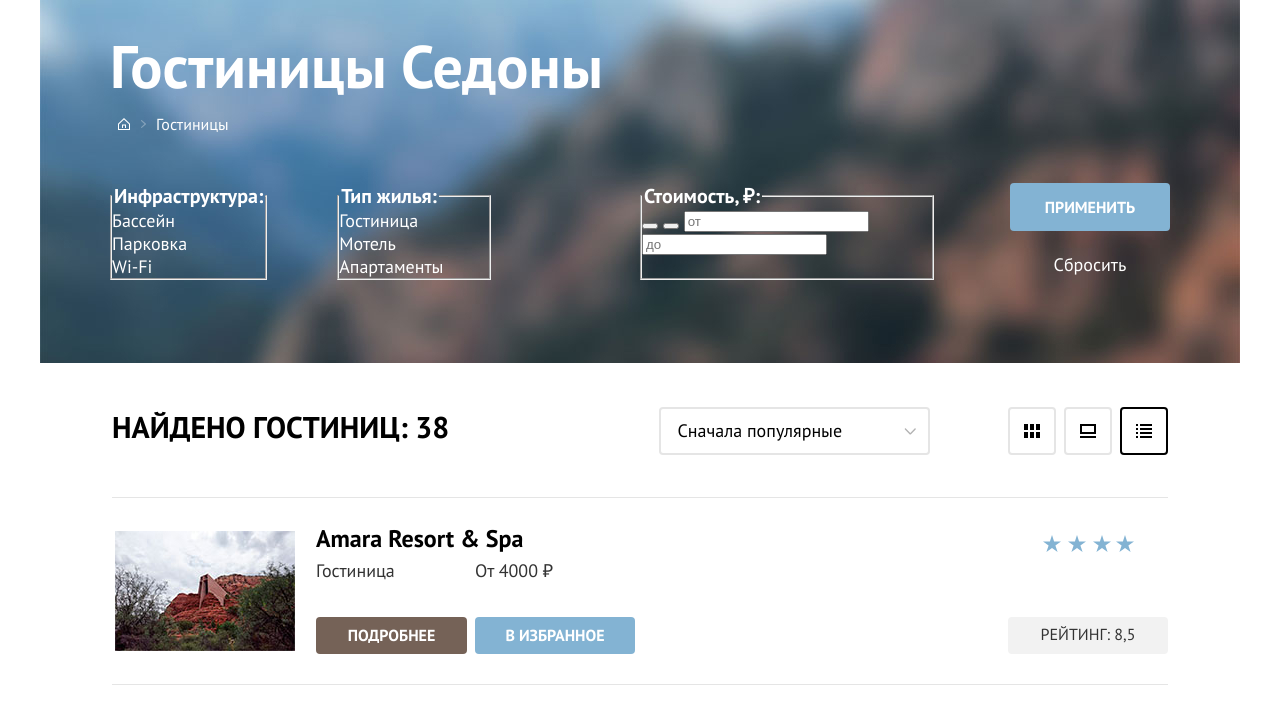
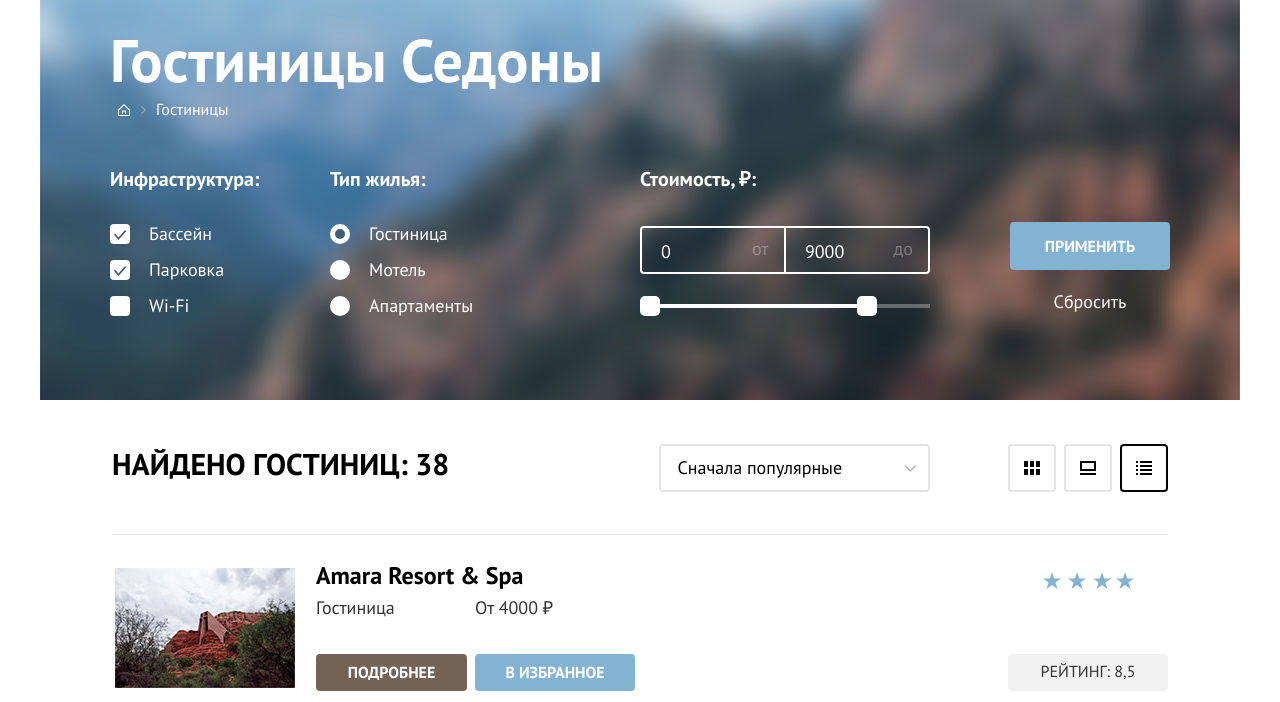
Before and after one commit to Apelchinka/1567249-sedona-32, a plain HTML site: page catalog.html in a window 1280 px wide. Shown: the part 73-775 px from the top of the page. Drawn offline with Linux system fonts and the light colour scheme.

Commit message:
Декоративные элементы на внутренней странице

```diff
--- a/catalog.html
+++ b/catalog.html
@@ -4,7 +4,8 @@
   <meta charset="UTF-8">
   <title>Каталог</title>
   <link rel="stylesheet" href="styles/styles.css">
-  <link rel="icon" href="images/favicon.svg">
+  <link rel="icon" href="favicon.ico">
+  <link rel="icon" type="image/png" sizes="32x32" href="images/favicon.png">
 </head>
 <body>
 <header class="page-header">
@@ -93,7 +94,9 @@
                         class="visually-hidden control-input"
                         type="checkbox"
                         name="pool"
+                        checked
                       />
+                      <span class="control-mark"></span>
                       <span class="control-label">Бассейн</span>
                     </label>
                   </li>
@@ -103,7 +106,9 @@
                         class="visually-hidden control-input"
                         type="checkbox"
                         name="parking"
+                        checked
                       />
+                      <span class="control-mark"></span>
                       <span class="control-label">Парковка</span>
                     </label>
                   </li>
@@ -114,6 +119,7 @@
                         type="checkbox"
                         name="wi-fi"
                       />
+                      <span class="control-mark"></span>
                       <span class="control-label">Wi-Fi</span>
                     </label>
                   </li>
@@ -130,8 +136,9 @@
                         type="radio"
                         name="product-group"
                         value="hotel"
+                        checked
                       />
-
+                      <span class="control-mark"></span>
                       <span class="control-label">Гостиница</span>
                     </label>
                   </li>
@@ -143,7 +150,7 @@
                         name="product-group"
                         value="motel"
                       />
-
+                      <span class="control-mark"></span>
                       <span class="control-label">Мотель</span>
                     </label>
                   </li>
@@ -155,6 +162,7 @@
                         name="product-group"
                         value="apartments"
                       >
+                      <span class="control-mark"></span>
                       <span class="control-label">Апартаменты</span>
                     </label>
                   </li>
@@ -165,30 +173,28 @@
             <div class="sort-right">
               <fieldset class="catalog-filter-group price">
                 <legend class="catalog-filter-title">Стоимость, ₽:</legend>
-                <button class="range-toggle toggle-min" type="button">
-                  <span class="visually-hidden">Изменить минимальную цену.</span>
-                </button>
-                <button class="range-toggle toggle-max" type="button">
-                  <span class="visually-hidden">Изменить максимальную цену.</span>
-                </button>
 
-                <label class="catalog-filter-label">
-                  <input
-                    class="catalog-filter-input"
-                    type="number"
-                    name="min-price"
-                    placeholder="от"
-                  >
-                </label>
+                <div class="range">
+                  <div class="range-wrapper-inputs">
+                    <label class="min-price-label" for="min-price">от</label>
+                    <input type="number" name="min-price" id="min-price" class="range-input min-price-input" value="0">
+                    <label class="max-price-label" for="max-price">до</label>
+                    <input type="number" name="max-price" id="max-price" class="range-input  max-price-input"
+                           value="9000">
+                  </div>
 
-                <label class="catalog-filter-label">
-                  <input
-                    class="catalog-filter-input"
-                    type="number"
-                    name="max-price"
-                    placeholder="до"
-                  >
-                </label>
+                  <div class="range-scale">
+                    <div class="range-bar" style="left: 0px; width: 227px">
+                      <button class="range-toggle toggle-min">
+                        <span class="visually-hidden">Изменить минимальную цену.</span>
+                      </button>
+                      <button class="range-toggle toggle-max">
+                        <span class="visually-hidden">Изменить максимальную цену.</span>
+                      </button>
+                    </div>
+                  </div>
+                </div>
+
               </fieldset>
 
               <div class="filter-button">
--- a/styles/styles.css
+++ b/styles/styles.css
@@ -45,7 +45,7 @@ html {
 
 /*header*/
 .page-header {
-  z-index: 1;
+  z-index: 10;
   position: sticky;
   top: 0;
   height: 65px;
@@ -157,15 +157,10 @@ html {
 
 /*welcome*/
 
-.logo-welcome-wrap {
-  background: url("../images/divider.svg") bottom no-repeat, url("../images/index-background.jpg") no-repeat;
-  background-size: 100% auto;
+.logo-welcome {
+  height: 485px;
+  background: url("../images/welcome.svg") no-repeat center, url("../images/divider.svg") bottom no-repeat, url("../images/index-background.jpg") no-repeat;
   text-align: center;
-}
-
-.logo-welcome {
-  padding-top: 50px;
-  padding-bottom: 80px;
 }
 
 .sedona-text {
@@ -501,14 +496,18 @@ html {
 /**/
 
 /*catalog*/
+.inner-header {
+  padding-top: 34px;
+  margin-bottom: 43px;
+}
+
 .inner-header-title {
   margin-top: 0;
-  margin-bottom: 5px;
-  padding-top: 35px;
+  margin-bottom: 2px;
   font-size: 60px;
   font-style: normal;
   font-weight: 700;
-  line-height: 78px;
+  line-height: 68px;
 
 }
 
@@ -541,7 +540,7 @@ html {
   position: relative;
   min-width: 12px;
   min-height: 12px;
-  padding: 8px;
+  padding: 8px 8px 7px;
 }
 
 .breadcrumbs-item::after {
@@ -580,6 +579,12 @@ html {
   font-size: 20px;
   font-weight: 700;
   line-height: 26px;
+  margin-bottom: 30px;
+  padding: 0;
+}
+
+.sort-right .catalog-filter-title {
+  margin-bottom: 34px;
 }
 
 .sorting-wrapper {
@@ -598,8 +603,143 @@ html {
 
 /*filter catalog*/
 
+/*checkbox and radio*/
+
+.control {
+  position: relative;
+  display: block;
+  padding-left: 39px;
+  cursor: pointer;
+}
+
+.control-mark {
+  position: absolute;
+  top: 2px;
+  left: 0;
+  width: 20px;
+  height: 20px;
+  background-color: #ffffff;
+  border: 0;
+  border-radius: 4px;
+}
+
+.control-input[type="checkbox"]:checked + .control-mark::before {
+  position: absolute;
+  top: 6px;
+  left: 4px;
+  width: 13px;
+  height: 10px;
+  background-image: url("../images/checkmark.svg");
+  background-repeat: no-repeat;
+  background-position: center;
+  content: "";
+}
+
+.control-input[type="radio"] + .control-mark {
+  border-radius: 50%;
+}
+
+.control-input[type="radio"]:checked + .control-mark::before {
+  position: absolute;
+  top: 5px;
+  left: 5px;
+  width: 10px;
+  height: 10px;
+  background-color: #3F5E72;
+  border-radius: 50%;
+  content: "";
+}
+
+.catalog-filter-item:not(:last-child) {
+  margin-bottom: 13px;
+}
+
+/**/
+
+/*range price*/
+
+.range-scale {
+  position: relative;
+  height: 4px;
+  background-color: rgba(255, 255, 255, 0.3);
+}
+
+.range-bar {
+  position: absolute;
+  height: 4px;
+  background-color: rgb(255, 255, 255);
+}
+
+.range-toggle {
+  position: absolute;
+  width: 20px;
+  height: 20px;
+  background: #FFFFFF;
+  border: 0;
+  border-radius: 5px;
+  cursor: pointer;
+}
+
+.toggle-min {
+  top: -8px;
+}
+
+.toggle-max {
+  top: -8px;
+  right: -10px;
+}
+
+.range-wrapper-inputs {
+  display: flex;
+  position: relative;
+  margin-bottom: 30px;
+}
+
+.range-wrapper-inputs label {
+  position: absolute;
+  top: 12px;
+  color: rgba(255, 255, 255, 0.3)
+}
+
+.min-price-label {
+  left: 112px;
+}
+
+.max-price-label {
+  right: 17px;
+}
+
+.range-input {
+  width: 50%;
+  height: 48px;
+  box-sizing: border-box;
+  padding: 14px 19px 11px;
+  background-color: transparent;
+  border: 2px solid #ffffff;
+  color: #ffffff;
+}
+
+.range-input::-webkit-outer-spin-button,
+.range-input::-webkit-inner-spin-button {
+  appearance: none;
+  margin: 0;
+}
+
+.min-price-input {
+  border-top-left-radius: 4px;
+  border-bottom-left-radius: 4px;
+  border-right: 1px solid #ffffff;
+}
+
+.max-price-input {
+  border-top-right-radius: 4px;
+  border-bottom-right-radius: 4px;
+  border-left: 1px solid #ffffff;
+}
+
+/**/
+
 .filter-catalog-hotel {
-  margin-top: 45px;
   padding-bottom: 83px;
 }
 
@@ -610,6 +750,7 @@ html {
 }
 
 .catalog-filter-group {
+  border: none;
   padding: 0;
   margin: 0;
 }
@@ -644,13 +785,14 @@ html {
 .filter-button {
   display: flex;
   flex-direction: column;
-  justify-content: space-between;
+  justify-content: flex-end;
   align-items: center;
 }
 
 .submit-button {
   width: 160px;
   height: 48px;
+  margin-bottom: 15px;
   box-sizing: border-box;
   background-color: #83B3D3;
   border: 0;
@@ -678,7 +820,8 @@ html {
   cursor: pointer;
 }
 
-.control-label {
+.control-label, .range-input {
+  font-family: "PT Sans", sans-serif;
   font-size: 18px;
   font-weight: 400;
   line-height: 23px;
@@ -1032,6 +1175,47 @@ html {
 
 /*condition of links and buttons*/
 
+.control:hover .control-input[type="checkbox"] + .control-mark {
+  background-color: rgba(255, 255, 255, 0.6);
+}
+
+.control-input[type="checkbox"]:focus-visible + .control-mark {
+  background-color: rgba(255, 255, 255, 0.6);
+}
+
+.control:active .control-input[type="checkbox"] + .control-mark {
+  background-color: rgba(255, 255, 255, 0.3);
+}
+
+.control-input:focus-visible + .control-mark {
+  outline: 3px solid #83B3D3;
+}
+
+.range-toggle:focus-visible {
+  outline: 3px solid #83B3D3;
+}
+
+.range-toggle:active {
+  outline: 2px solid #83B3D3;
+}
+
+.range-input:hover {
+  border-color: rgba(255, 255, 255, 0.3);
+}
+
+.range-input:focus-visible {
+  box-shadow: inset 0 0 0 3px #83B3D3, 0 0 0 3px #83B3D3;
+  z-index: 1;
+  outline: none;
+}
+
+.range-input:active {
+  background-color: #756257;
+  border-color: #ffffff;
+  box-shadow: none;
+  outline: none;
+}
+
 .navigation-link:hover, .hostel-card-title-link:hover, .address-phone:hover {
   color: #756257;
 }
@@ -1105,7 +1289,7 @@ html {
 }
 
 .submit-button:focus-visible {
-  box-shadow: inset 0 0 0 3px #FFFFFF;
+  box-shadow: 0 0 0 3px #FFFFFF;
   outline: none;
 }
 
```
Also changed, not shown: index.html (+5 -4 lines), favicon.ico (added), images/checkmark.svg (added), images/favicon.png (added), images/favicon.svg (deleted).
